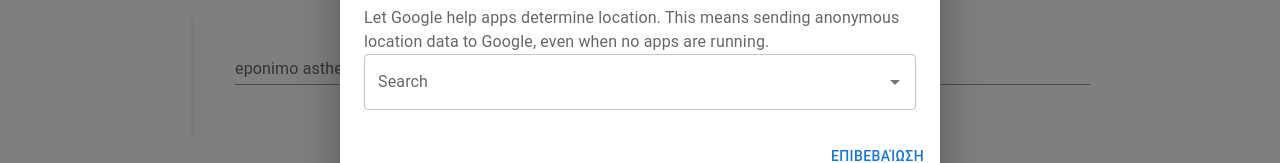
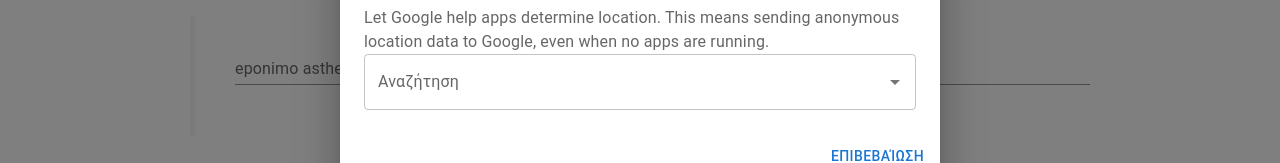
Before and after one commit to papakonv88/doc-forms, a Next.js app: page /patient in a window 1280 px wide. Both pictures are taken after a click on the button "patch". Shown: the part 338-501 px from the top of the page. Built offline with nearby package versions, Linux system fonts and the light colour scheme.

Commit message:
New commit

```diff
--- a/components/SearchPatient/AutocompleteWithAPI/AutocompleteWithAPI.tsx
+++ b/components/SearchPatient/AutocompleteWithAPI/AutocompleteWithAPI.tsx
@@ -38,7 +38,7 @@ function AutocompleteWithAPI ({ getPatients }) {
             } else {
                 setOptions([]);
             }
-        }, 300),  // 500ms debounce
+        }, 300),
         []
     );
 
@@ -57,13 +57,13 @@ function AutocompleteWithAPI ({ getPatients }) {
             renderInput={(params) => (
                 <TextField
                     {...params}
-                    label="Search"
+                    label="Αναζήτηση"
                     variant="outlined"
                     InputProps={{
                         ...params.InputProps,
                         endAdornment: (
                             <>
-                                {loading ? <span>Loading...</span> : null}
+                                {loading ? <span>Φόρτωση...</span> : null}
                                 {params.InputProps.endAdornment}
                             </>
                         ),
```
